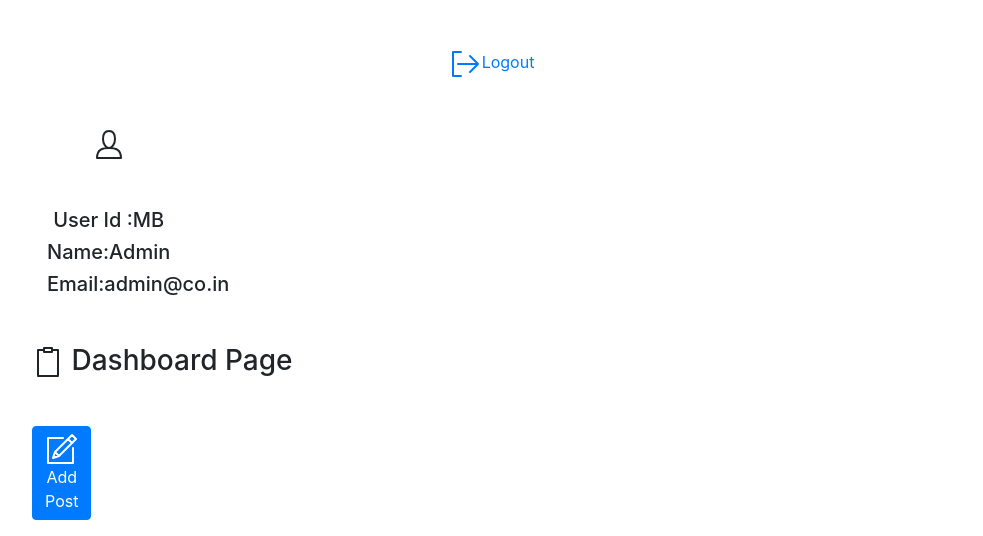
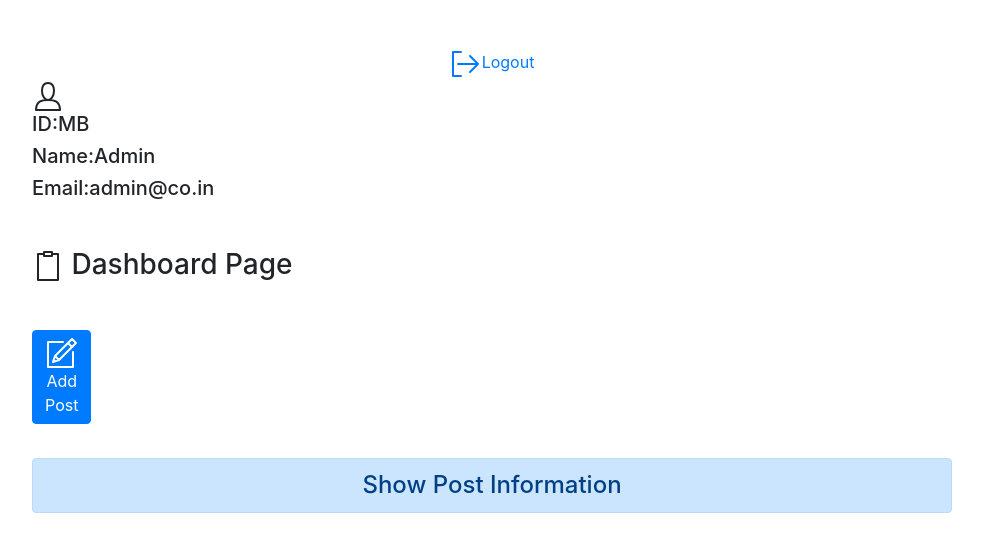
Before and after one commit to manishkumar12i/blog_project, a Django app: page /dashboard/ in a window 1280 px wide. Shown: the part 56-592 px from the top of the page, without its empty margins (53-1036 px from the left). Run offline with Django 4.2, Linux system fonts and the light colour scheme; a user stored in the database is signed in; data comes from the database, SQL or seed files in the repository; both versions use the stored data as it was after the commit; some libraries are stand-ins or nearby versions.

Commit message:
make id of user in views using user last name and solve text issue in dashboard file

```diff
--- a/miniblog/blog/templates/blog/dashboard.html
+++ b/miniblog/blog/templates/blog/dashboard.html
@@ -19,11 +19,12 @@
       <path d="M28 16 L8 16 M20 8 L28 16 20 24 M11 28 L3 28 3 4 11 4" />
     </svg>Logout</a>
   </div>
-  <div class="col-sm-2 text-center">
+  <div class="col-sm-2" style="display: contents;>
     <h4 class="my-5"><svg id="i-user" xmlns="http://www.w3.org/2000/svg" viewBox="0 0 32 32" width="32" height="32" fill="none" stroke="currentcolor" stroke-linecap="round" stroke-linejoin="round" stroke-width="2">
       <path d="M22 11 C22 16 19 20 16 20 13 20 10 16 10 11 10 6 12 3 16 3 20 3 22 6 22 11 Z M4 30 L28 30 C28 21 22 20 16 20 10 20 4 21 4 30 Z" />
   </svg></h4>
-    <h5>User Id :MB{{user_id}}</h5>
+
+    <h5>ID:MB {{last_name}}</h5>
     <h5>Name:{{full_name}}</h5>
     <h5>Email:{{email}}</h5>
     {% for group in groups %}
--- a/miniblog/blog/views.py
+++ b/miniblog/blog/views.py
@@ -116,7 +116,8 @@ def dashboard(request):
         full_name = user.get_full_name()
         email = user.email
         gps = user.groups.all()
-        return render(request, 'blog/dashboard.html', {'posts': page_obj, 'full_name': full_name, 'groups': gps, 'email': email, 'page_obj': page_obj})
+        short_name = user.last_name
+        return render(request, 'blog/dashboard.html', {'posts': page_obj, 'full_name': full_name, 'groups': gps, 'email': email, 'page_obj': page_obj,'last_name':short_name})
     else:
         return HttpResponseRedirect('/login/')
 
```
Also changed, not shown: miniblog/db.sqlite3.
